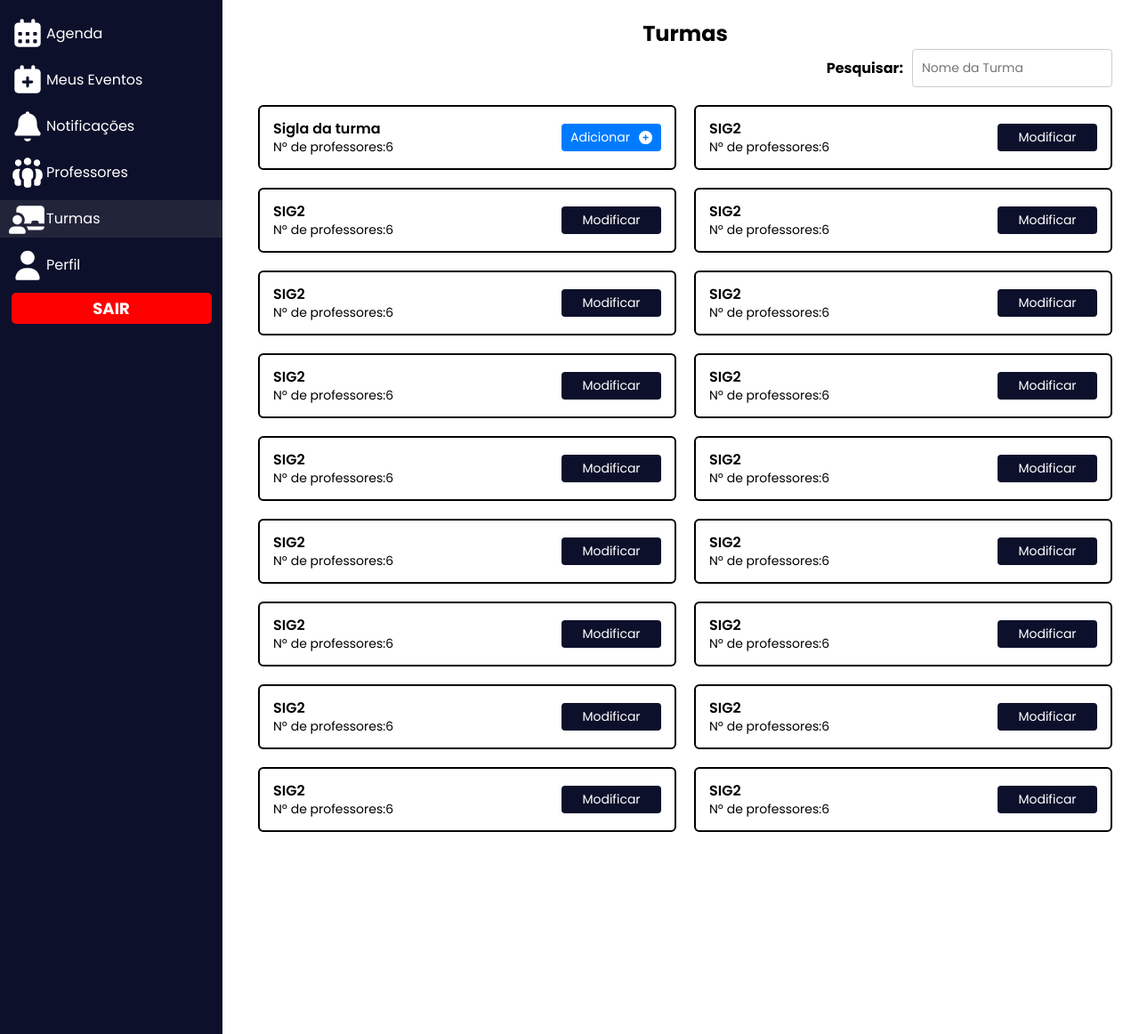
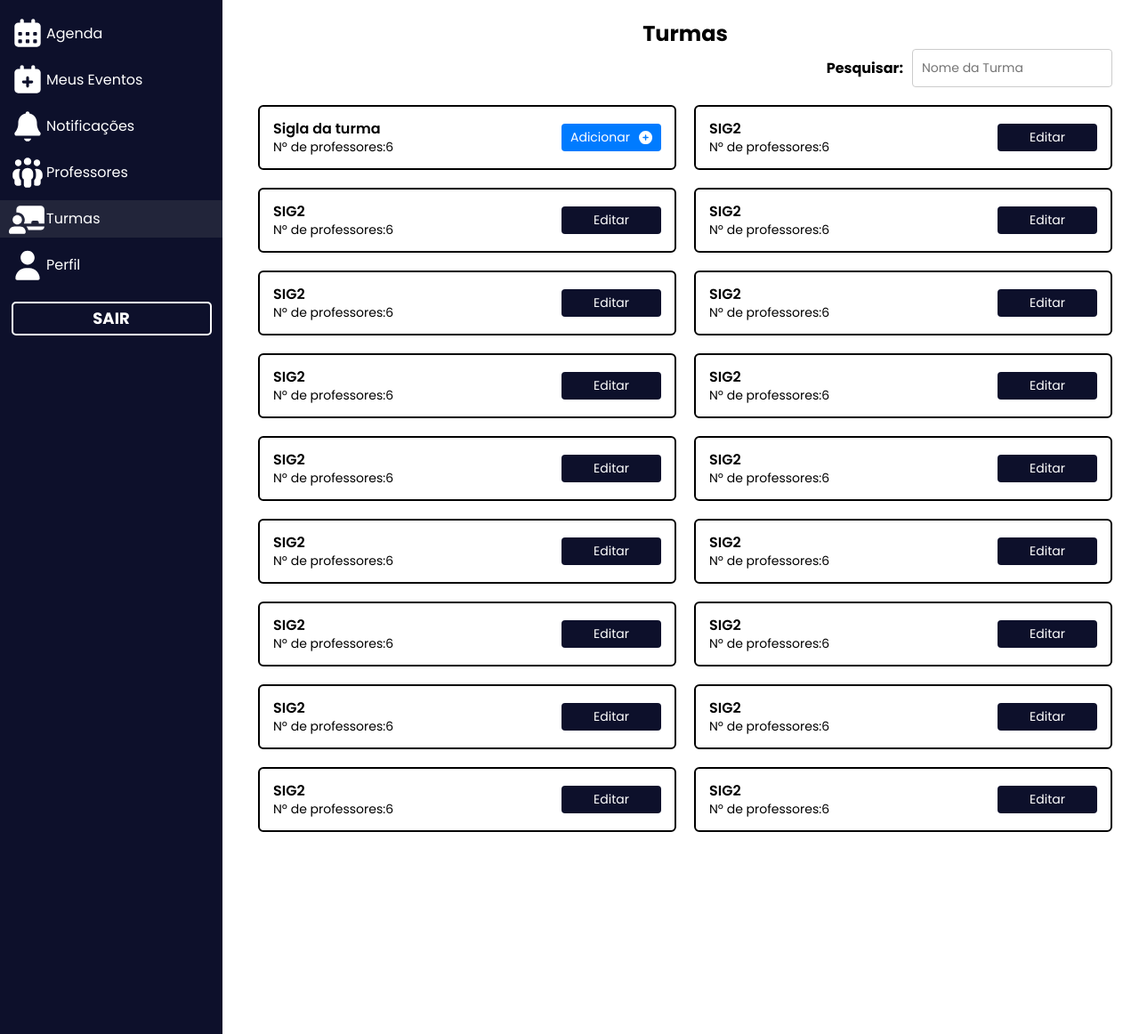
Before and after one commit to Dutz9/TCC_TaNaAgenda, a PHP site: page /tela_coord/turmas.php in a window 1280 px wide. Shown: the part 80-1242 px from the top of the page at 89% size. Run offline with PHP 8.4, Linux system fonts and the light colour scheme.

Commit message:
atualizando codigo antigo

```diff
--- a/css/global.css
+++ b/css/global.css
@@ -131,10 +131,11 @@ a > img {
     align-items: center;
     justify-content: center;
     justify-self: center;
-    margin-top: 10px;
-    background-color: #ff0000;
+    margin-top: 20px;
+    margin-bottom: 10px;
+    border: 2px solid white;
     border-radius: 5px;
-    padding: 10px;
+    padding: 17px;
     cursor: pointer;
     max-width: 190px;
     min-width: 90%;
--- a/css/professores.css
+++ b/css/professores.css
@@ -115,7 +115,7 @@
     background-color: #0056b3;
 }
 
-.modificar-btn {
+.Editar-btn {
     background-color: #0d102b;
     color: #fff;
     border: none;
@@ -127,6 +127,6 @@
     width: 112px;
 }
 
-.modificar-btn:hover {
+.Editar-btn:hover {
     background-color: #0a6ad1;
 }
--- a/css/turmas.css
+++ b/css/turmas.css
@@ -114,7 +114,7 @@
     background-color: #0056b3;
 }
 
-.modificar-btn {
+.Editar-btn {
     background-color: #0d102b;
     color: #fff;
     border: none;
@@ -126,7 +126,7 @@
     width: 112px;
 }
 
-.modificar-btn:hover {
+.Editar-btn:hover {
     background-color: #0a6ad1;
 }
 
--- a/tela_coord/turmas.php
+++ b/tela_coord/turmas.php
@@ -78,7 +78,7 @@
                 <p>Nº de professores:6</p>
                 </div>
                 <p></p>
-                <button class="modificar-btn">Modificar</button>
+                <button class="Editar-btn">Editar</button>
             </div>
             <div class="cardturma">
                 <div class="turma-infos">
@@ -86,7 +86,7 @@
                 <p>Nº de professores:6</p>
                 </div>
                 <p></p>
-                <button class="modificar-btn">Modificar</button>
+                <button class="Editar-btn">Editar</button>
             </div>
             <div class="cardturma">
                 <div class="turma-infos">
@@ -94,7 +94,7 @@
                 <p>Nº de professores:6</p>
                 </div>
                 <p></p>
-                <button class="modificar-btn">Modificar</button>
+                <button class="Editar-btn">Editar</button>
             </div>
             <div class="cardturma">
                 <div class="turma-infos">
@@ -102,7 +102,7 @@
                 <p>Nº de professores:6</p>
                 </div>
                 <p></p>
-                <button class="modificar-btn">Modificar</button>
+                <button class="Editar-btn">Editar</button>
             </div>
             <div class="cardturma">
                 <div class="turma-infos">
@@ -110,7 +110,7 @@
                 <p>Nº de professores:6</p>
                 </div>
                 <p></p>
-                <button class="modificar-btn">Modificar</button>
+                <button class="Editar-btn">Editar</button>
             </div>
             <div class="cardturma">
                 <div class="turma-infos">
@@ -118,7 +118,7 @@
                 <p>Nº de professores:6</p>
                 </div>
                 <p></p>
-                <button class="modificar-btn">Modificar</button>
+                <button class="Editar-btn">Editar</button>
             </div>
             <div class="cardturma">
                 <div class="turma-infos">
@@ -126,7 +126,7 @@
                 <p>Nº de professores:6</p>
                 </div>
                 <p></p>
-                <button class="modificar-btn">Modificar</button>
+                <button class="Editar-btn">Editar</button>
             </div>
             <div class="cardturma">
                 <div class="turma-infos">
@@ -134,7 +134,7 @@
                 <p>Nº de professores:6</p>
                 </div>
                 <p></p>
-                <button class="modificar-btn">Modificar</button>
+                <button class="Editar-btn">Editar</button>
             </div>
             <div class="cardturma">
                 <div class="turma-infos">
@@ -142,7 +142,7 @@
                 <p>Nº de professores:6</p>
                 </div>
                 <p></p>
-                <button class="modificar-btn">Modificar</button>
+                <button class="Editar-btn">Editar</button>
             </div>
             <div class="cardturma">
                 <div class="turma-infos">
@@ -150,14 +150,14 @@
                 <p>Nº de professores:6</p>
                 </div>
                 <p></p>
-                <button class="modificar-btn">Modificar</button>
+                <button class="Editar-btn">Editar</button>
             </div>            <div class="cardturma">
                 <div class="turma-infos">
                 <p style="font-size: 16px; font-weight: 600;">SIG2</p>
                 <p>Nº de professores:6</p>
                 </div>
                 <p></p>
-                <button class="modificar-btn">Modificar</button>
+                <button class="Editar-btn">Editar</button>
             </div>
             <div class="cardturma">
                 <div class="turma-infos">
@@ -165,7 +165,7 @@
                 <p>Nº de professores:6</p>
                 </div>
                 <p></p>
-                <button class="modificar-btn">Modificar</button>
+                <button class="Editar-btn">Editar</button>
             </div>
             <div class="cardturma">
                 <div class="turma-infos">
@@ -173,7 +173,7 @@
                 <p>Nº de professores:6</p>
                 </div>
                 <p></p>
-                <button class="modificar-btn">Modificar</button>
+                <button class="Editar-btn">Editar</button>
             </div>
             <div class="cardturma">
                 <div class="turma-infos">
@@ -181,7 +181,7 @@
                 <p>Nº de professores:6</p>
                 </div>
                 <p></p>
-                <button class="modificar-btn">Modificar</button>
+                <button class="Editar-btn">Editar</button>
             </div>
             <div class="cardturma">
                 <div class="turma-infos">
@@ -189,7 +189,7 @@
                 <p>Nº de professores:6</p>
                 </div>
                 <p></p>
-                <button class="modificar-btn">Modificar</button>
+                <button class="Editar-btn">Editar</button>
             </div>
             <div class="cardturma">
                 <div class="turma-infos">
@@ -197,7 +197,7 @@
                 <p>Nº de professores:6</p>
                 </div>
                 <p></p>
-                <button class="modificar-btn">Modificar</button>
+                <button class="Editar-btn">Editar</button>
             </div>
             <div class="cardturma">
                 <div class="turma-infos">
@@ -205,7 +205,7 @@
                 <p>Nº de professores:6</p>
                 </div>
                 <p></p>
-                <button class="modificar-btn">Modificar</button>
+                <button class="Editar-btn">Editar</button>
             </div>
         </div>
 </section>
@@ -265,7 +265,7 @@
 
         </div>
         <div class="modal-right">
-            <h3>Modificar Turma</h3>
+            <h3>Editar Turma</h3>
 
             <div class="form-row">
             <div class="form-group">
@@ -308,7 +308,7 @@
 </div>
 
 <script>
-    const modificarBtns = document.querySelectorAll('.modificar-btn');
+    const EditarBtns = document.querySelectorAll('.Editar-btn');
     const adicionarBtn = document.querySelector('.adicionar-btn');
     const modalOverlay = document.getElementById('modal-overlay');
     const excluirBtn = document.querySelector('.excluir');
@@ -318,7 +318,7 @@
     const cancelarBtn = document.querySelector('.cancelar');
     const excluirConfirmBtn = document.querySelector('.excluir-confirm');
 
-    modificarBtns.forEach(btn => {
+    EditarBtns.forEach(btn => {
         btn.addEventListener('click', () => {
             modalOverlay.style.display = 'flex';
         });
```
Also changed, not shown: css/index.css (+13 -11 lines), css/indexlogado.css (+12 -7 lines), tela_coord/eventoscoord.php (+1 -7 lines), tela_coord/professores.php (+18 -18 lines), tela_prof/meuseventos.php (+1 -7 lines).
